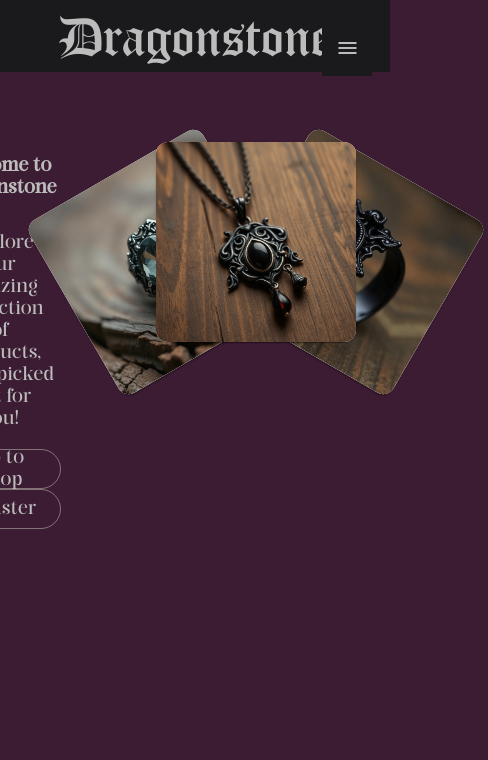
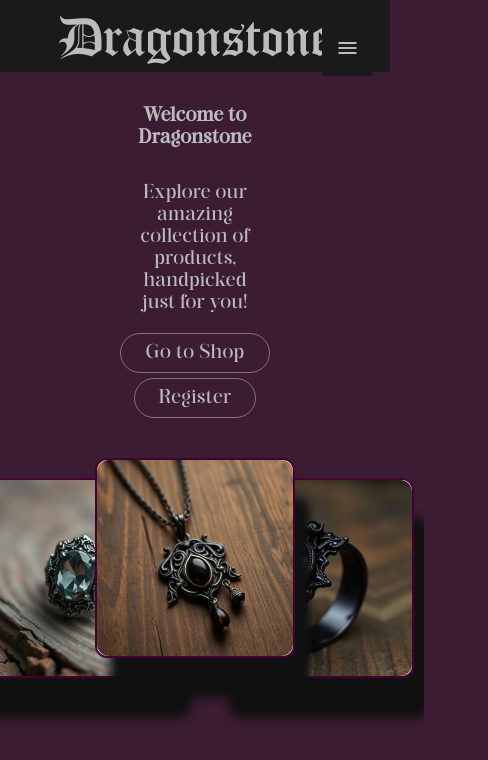
Before and after one commit to DeeAyDan/webkeret-dragonstone, an Angular app: page /home in a window 390 px wide. Shown: the top 760 px of the page, 488 px wide, since content can reach past the window. Built offline with nearby package versions, Linux system fonts and the light colour scheme.

Commit message:
Responsive + prettier

```diff
--- a/src/app/pages/home/home.component.html
+++ b/src/app/pages/home/home.component.html
@@ -11,15 +11,15 @@
   </div>
   <div class="right">
     <div class="product-cards" *ngIf="randomProducts.length === 3">
-        <mat-card [ngStyle]="{ transform: 'rotate(-30deg)' }" class="product-card rotated-card" (click)="goToProductDetail(randomProducts[0])">
+      <mat-card class="product-card rotated-card left-card" (click)="goToProductDetail(randomProducts[0])">
         <img loading="lazy" mat-card-image [src]="randomProducts[0].images[0]" alt="{{ randomProducts[0].name }}" />
       </mat-card>
 
-        <mat-card [ngStyle]="{ transform: 'rotate(0deg)' }" class="product-card middle-card" (click)="goToProductDetail(randomProducts[1])">
+      <mat-card class="product-card middle-card" (click)="goToProductDetail(randomProducts[1])">
         <img loading="lazy" mat-card-image [src]="randomProducts[1].images[0]" alt="{{ randomProducts[1].name }}" />
       </mat-card>
 
-        <mat-card [ngStyle]="{ transform: 'rotate(30deg)' }" class="product-card rotated-card" (click)="goToProductDetail(randomProducts[2])">
+      <mat-card class="product-card rotated-card right-card" (click)="goToProductDetail(randomProducts[2])">
         <img loading="lazy" mat-card-image [src]="randomProducts[2].images[0]" alt="{{ randomProducts[2].name }}" />
       </mat-card>
     </div>
--- a/src/app/pages/home/home.component.scss
+++ b/src/app/pages/home/home.component.scss
@@ -4,10 +4,17 @@
   display: flex;
   max-width: 80vw;
   justify-content: center;
-  margin:50px auto 0 auto;
+  margin: 50px auto 0 auto;
+  @media screen and (max-width: 800px) {
+    max-width: 100vw;
+    flex-direction: column;
+    margin: 0;
+    align-items: center;
+    gap: 30px;
+  }
 }
 
-.left{
+.left {
   width: 50%;
   display: flex;
   flex-direction: column;
@@ -22,30 +29,39 @@
 
 .buttons {
   margin-bottom: 20px;
+  @media screen and (max-width: 770px) {
+    display: flex;
+    flex-direction: column;
+    margin: 0;
+    align-items: center;
+    gap: 5px;
+  }
 }
 
 .product-cards {
   display: flex;
   justify-content: center;
   gap: 15px;
+  margin: 10px;
 }
 
 .product-card {
   width: 200px;
   height: 200px;
   cursor: pointer;
+  box-shadow: 15px 40px 8px rgb(17, 17, 17);
+  border: 2px solid rgb(68, 0, 49);
 }
 
 .product-card:hover {
   z-index: 20;
-  transform: scale(1.20);
-  box-shadow: 0 4px 8px rgb(157, 10, 116);
-  transition: transform 0.3s ease-in-out, box-shadow 0.3s ease-out;
+  transform: translateY(-40px);
+  transition: all 0.3s ease-in-out;
 }
 
-.middle-card{
+.middle-card {
   z-index: 10;
-  margin: 0 -120px;
+  margin: 0 calc(-100px + 1vw);
 }
 
 .rotated-card {
--- a/src/app/pages/home/home.component.ts
+++ b/src/app/pages/home/home.component.ts
@@ -2,7 +2,7 @@ import { Component, OnInit } from '@angular/core';
 import { Router } from '@angular/router';
 import { ProductService } from '../../services/product.service';
 import { Product } from '../../models/product';
-import { MatGridListModule} from '@angular/material/grid-list';
+import { MatGridListModule } from '@angular/material/grid-list';
 import { MatCardModule } from '@angular/material/card';
 import { MatButtonModule } from '@angular/material/button';
 import { NgIf, NgStyle } from '@angular/common';
@@ -11,7 +11,7 @@ import { NgIf, NgStyle } from '@angular/common';
   selector: 'app-home',
   imports: [MatGridListModule, MatCardModule, MatButtonModule, NgStyle, NgIf],
   templateUrl: './home.component.html',
-  styleUrl: './home.component.scss'
+  styleUrl: './home.component.scss',
 })
 export class HomeComponent implements OnInit {
   randomProducts: Product[] = [];
```
Also changed, not shown: 1 other file (tests, documents, lock files or other folders). Lines whose indentation alone changed are shown as unchanged.
